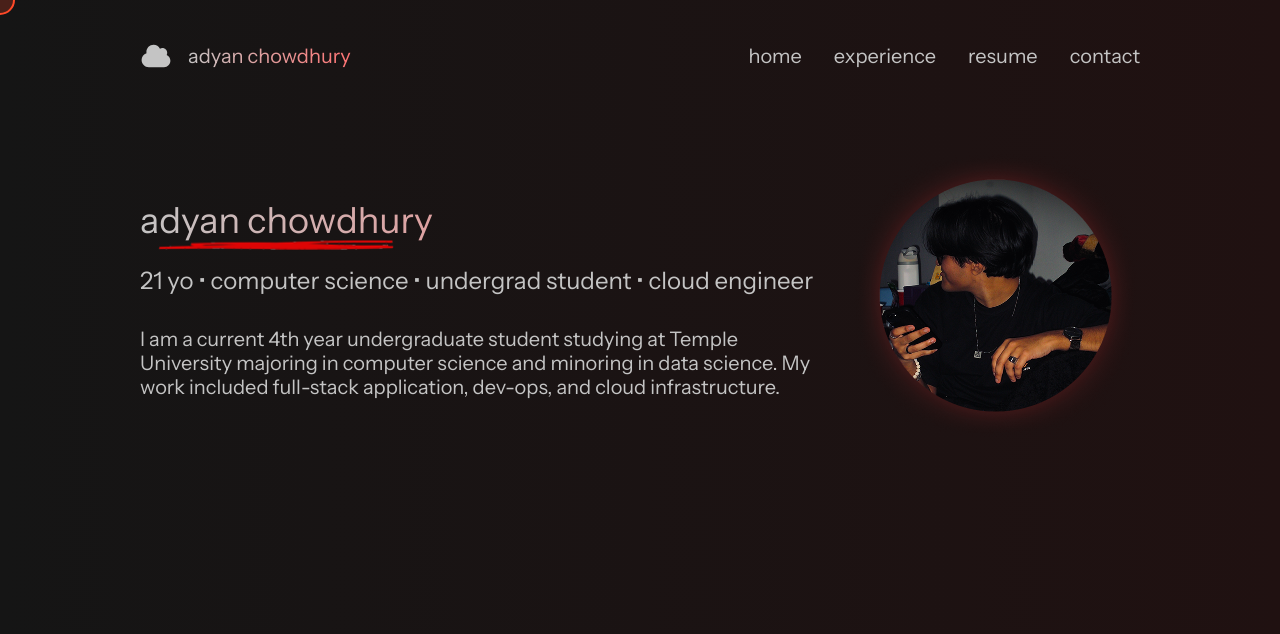
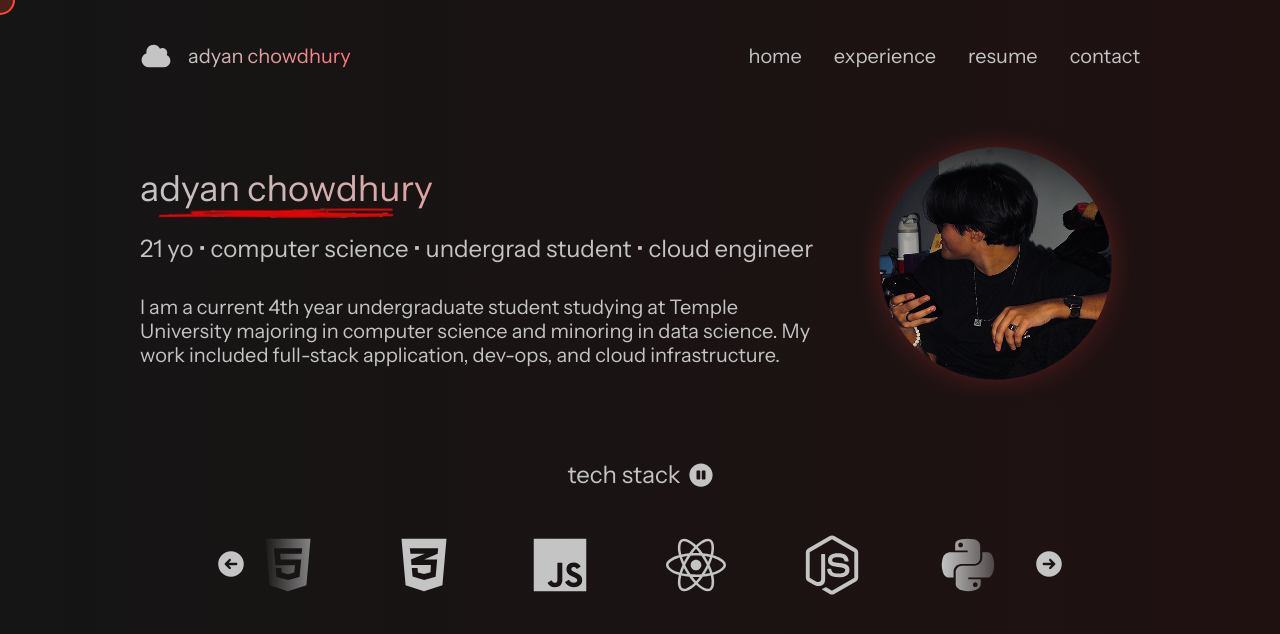
Before and after one commit to adyan1025/adyan1025.github.io, a React (Vite) app: page / in a window 1280 px wide. Shown: the top 634 px of the page. Built offline with nearby package versions, Linux system fonts and the light colour scheme; a web font is replaced by a local one.

Commit message:
Added Tech Stack Carousel

```diff
--- a/package.json
+++ b/package.json
@@ -13,6 +13,7 @@
     "framer-motion": "^12.40.0",
     "react": "^19.2.6",
     "react-dom": "^19.2.6",
+    "react-icons": "^5.6.0",
     "react-mouse-follower": "^2.0.3"
   },
   "devDependencies": {
--- a/src/App.jsx
+++ b/src/App.jsx
@@ -2,6 +2,7 @@ import './styling/App.css'
 import Navbar from "./components/Navbar";
 import Intro from "./sections/Intro";
 import MouseFollower from './components/MouseFollower';
+import TechCarousel from './components/TechCarousel';
 
 function App() {
   return (
@@ -9,6 +10,7 @@ function App() {
       <MouseFollower />
       <Navbar />
       <Intro />
+      <TechCarousel />
     </>
   );
 }
--- /dev/null
+++ b/src/components/TechCarousel.jsx
@@ -0,0 +1,138 @@
+import { useEffect, useState, useRef } from "react";
+import "../styling/TechCarousel.css";
+
+import {
+  FaAws,
+  FaHtml5,
+  FaCss3Alt,
+  FaJs,
+  FaReact,
+  FaNodeJs,
+  FaPython,
+  FaJava,
+  FaLinux,
+  FaUbuntu,
+  FaRedhat,
+  FaGitAlt,
+  FaDocker,
+  FaBootstrap,
+  FaPauseCircle,
+  FaPlayCircle,
+} from "react-icons/fa";
+
+import {
+  SiKubernetes,
+  SiPostgresql,
+  SiTypescript,
+  SiTailwindcss,
+} from "react-icons/si";
+
+function TechCarousel() {
+  const techStack = [
+    <FaAws />,
+    <FaHtml5 />,
+    <FaCss3Alt />,
+    <FaJs />,
+    <FaReact />,
+    <FaNodeJs />,
+    <FaPython />,
+    <FaJava />,
+    <FaLinux />,
+    <FaUbuntu />,
+    <FaRedhat />,
+    <FaGitAlt />,
+    <FaDocker />,
+    <FaPauseCircle />,
+    <FaPlayCircle />,
+    <SiPostgresql />,
+    <SiTypescript />,
+    <FaBootstrap />,
+    <SiTailwindcss />,
+    <SiKubernetes />,
+    ];
+
+  const items = [...techStack, ...techStack];
+
+  const [offset, setOffset] = useState(0);
+  const [speed, setSpeed] = useState(-0.5);
+  const trackRef = useRef(null);
+
+  useEffect(() => {
+    const interval = setInterval(() => {
+        setOffset((prev) => {
+        const halfWidth =
+            (trackRef.current?.scrollWidth || 0) / 2;
+
+        let next = prev + speed;
+
+        if (next <= -halfWidth) {
+            next = 0;
+        }
+
+        if (next > 0) {
+            next = -halfWidth;
+        }
+
+        return next;
+        });
+    }, 16);
+
+    return () => clearInterval(interval);
+    }, [speed]);
+
+  return (
+    <div className="techstack">
+        <header className="tech-stack-header">
+            <h2>tech stack</h2>
+            <FaPauseCircle/>
+        </header>
+        <div className="carousel-container">
+            <button
+                className="arrow"
+                onMouseDown={() => setSpeed(2)}
+                onMouseUp={() => setSpeed(-0.5)}
+                onMouseLeave={() => setSpeed(-0.5)}
+            >
+                <svg viewBox="0 0 640 640">
+                    <path
+                    fill="currentColor"
+                    d="M320 576C461.4 576 576 461.4 576 320C576 178.6 461.4 64 320 64C178.6 64 64 178.6 64 320C64 461.4 178.6 576 320 576zM199 303L279 223C288.4 213.6 303.6 213.6 312.9 223C322.2 232.4 322.3 247.6 312.9 256.9L273.9 295.9L424 295.9C437.3 295.9 448 306.6 448 319.9C448 333.2 437.3 343.9 424 343.9L273.9 343.9L312.9 382.9C322.3 392.3 322.3 407.5 312.9 416.8C303.5 426.1 288.3 426.2 279 416.8L199 336.8C189.6 327.4 189.6 312.2 199 302.9z"
+                    />
+                </svg>
+            </button>
+
+            <div className="carousel-window">
+                <div
+                    ref={trackRef}
+                    className="carousel-track"
+                    style={{
+                    transform: `translateX(${offset}px)`,
+                    }}
+                >
+                    {items.map((Icon, index) => (
+                    <div key={index} className="tech-icon">
+                        {Icon}
+                    </div>
+                    ))}
+                </div>
+            </div>
+
+            <button
+                className="arrow"
+                onMouseDown={() => setSpeed(-2)}
+                onMouseUp={() => setSpeed(-0.5)}
+                onMouseLeave={() => setSpeed(-0.5)}
+            >
+                <svg viewBox="0 0 640 640">
+                    <path
+                    fill="currentColor"
+                    d="M320 576C461.4 576 576 461.4 576 320C576 178.6 461.4 64 320 64C178.6 64 64 178.6 64 320C64 461.4 178.6 576 320 576zM361 417C351.6 426.4 336.4 426.4 327.1 417C317.8 407.6 317.7 392.4 327.1 383.1L366.1 344.1L216 344.1C202.7 344.1 192 333.4 192 320.1C192 306.8 202.7 296.1 216 296.1L366.1 296.1L327.1 257.1C317.7 247.7 317.7 232.5 327.1 223.2C336.5 213.9 351.7 213.8 361 223.2L441 303.2C450.4 312.6 450.4 327.8 441 337.1L361 417.1z"
+                    />
+                </svg>
+            </button>
+        </div>
+    </div>
+  );
+}
+
+export default TechCarousel;
--- /dev/null
+++ b/src/styling/TechCarousel.css
@@ -0,0 +1,110 @@
+.tech-stack-header {
+    display: flex;
+    align-items: center;
+    gap: 0.5rem;
+}
+
+.tech-stack-header svg {
+    width: 1.5em;
+    height: 1.5rem;
+    color: #c4c4c4;
+    transition: transform 0.2s ease, color 0.2s ease;
+}
+
+.tech-stack-header svg:hover {
+    transform: scale(1.1);
+    color: #ffffff;
+}
+
+.tech-stack-header svg:active {
+    color: rgb(95, 95, 95);
+    transform: scale(1.15);
+}
+
+.techstack {
+  display: flex;
+  justify-content: center;
+  flex-direction: column;
+  align-items: center;
+  gap: 1rem;
+}
+
+.carousel-container {
+  display: flex;
+  align-items: center;
+  gap: 1rem;
+  width: 85%;
+  flex-direction: row;
+}
+
+.carousel-window {
+  overflow: hidden;
+
+  -webkit-mask-image: linear-gradient(
+    to right,
+    transparent,
+    black 10%,
+    black 90%,
+    transparent
+  );
+
+  mask-image: linear-gradient(
+    to right,
+    transparent,
+    black 10%,
+    black 90%,
+    transparent
+  );
+}
+
+.carousel-track {
+  display: flex;
+  gap: 1rem;
+  width: max-content;
+}
+
+.tech-icon {
+  min-width: 120px;
+  height: 120px;
+
+  display: flex;
+  justify-content: center;
+  align-items: center;
+}
+
+.tech-icon svg {
+  width: 3.75rem;
+  height: 3.75rem;
+  color: #c4c4c4;
+  transition: transform 0.2s ease, color 0.2s ease;
+}
+
+.tech-icon svg:hover {
+  transform: scale(1.1);
+  color: #ffffff;
+}
+
+.arrow {
+  background: none;
+  border: none;
+  cursor: pointer;
+  color: #c4c4c4;
+  transition:
+    transform 0.2s ease,
+    color 0.2s ease;
+}
+
+.arrow svg {
+  width: 2rem;
+  height: 2rem;
+}
+
+.arrow:hover {
+    color: #ffffff;
+    transform: scale(1.15);
+}
+
+.arrow:active {
+    color: rgb(95, 95, 95);
+    transform: scale(1.25);
+}
--- a/src/styling/index.css
+++ b/src/styling/index.css
@@ -2,14 +2,14 @@
   margin: 0;
   padding: 0 ;
   box-sizing: border-box;
-
+  /* border: 3px solid black; */
 }
 
 #root {
   min-height: 100vh;
   display: flex;
   flex-direction: column;
-  gap: 5rem;
+  gap: 3rem;
 }
 
 body {
```
Also changed, not shown: 1 other file (tests, documents, lock files or other folders).
